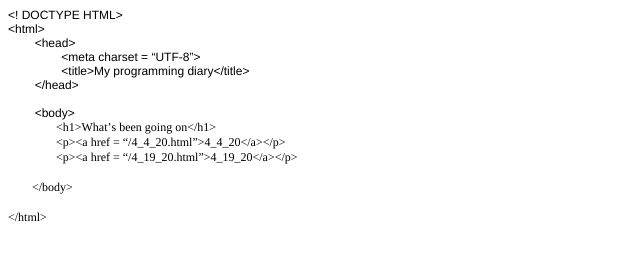
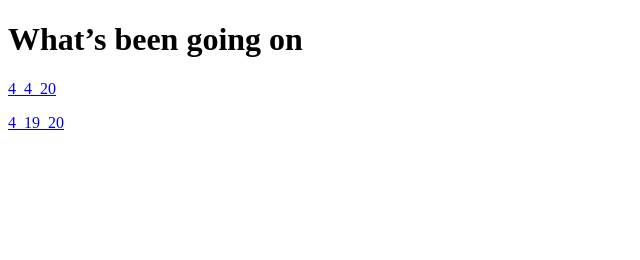
Before and after one commit to Wussell/Wussell.github.io, a plain HTML site: page index.html in a window 1280 px wide. Shown: the whole page, without its empty margins (0-640 px from the left). Drawn offline with Linux system fonts and the light colour scheme.

Commit message:
removed text edits superfluous html formatting

```diff
--- a/index.html
+++ b/index.html
@@ -1,36 +1,15 @@
-<!DOCTYPE html PUBLIC "-//W3C//DTD HTML 4.01//EN" "http://www.w3.org/TR/html4/strict.dtd">
+<!DOCTYPE HTML>
 <html>
 <head>
-  <meta http-equiv="Content-Type" content="text/html; charset=utf-8">
-  <meta http-equiv="Content-Style-Type" content="text/css">
-  <title></title>
-  <meta name="Generator" content="Cocoa HTML Writer">
-  <meta name="CocoaVersion" content="1671.5">
-  <style type="text/css">
-    p.p1 {margin: 0.0px 0.0px 0.0px 0.0px; line-height: 14.0px; font: 12.0px Helvetica; color: #000000; -webkit-text-stroke: #000000}
-    p.p2 {margin: 0.0px 0.0px 0.0px 0.0px; line-height: 14.0px; font: 12.0px Times; color: #000000; -webkit-text-stroke: #000000}
-    p.p3 {margin: 0.0px 0.0px 0.0px 0.0px; line-height: 14.0px; font: 12.0px Times; color: #000000; -webkit-text-stroke: #000000; min-height: 12.0px}
-    span.s1 {font-kerning: none}
-    span.Apple-tab-span {white-space:pre}
-  </style>
+  <meta charset = "UTF-8">
+  <title>My programming diary</title>
 </head>
+</span></p>
 <body>
-<p class="p1"><span class="s1">&lt;! DOCTYPE HTML&gt;</span></p>
-<p class="p1"><span class="s1">&lt;html&gt;</span></p>
-<p class="p1"><span class="s1"><span class="Apple-tab-span">	</span>&lt;head&gt;</span></p>
-<p class="p1"><span class="s1"><span class="Apple-tab-span">	</span><span class="Apple-tab-span">	</span>&lt;meta charset = “UTF-8”&gt;</span></p>
-<p class="p1"><span class="s1"><span class="Apple-tab-span">	</span><span class="Apple-tab-span">	</span>&lt;title&gt;My programming diary&lt;/title&gt;</span></p>
-<p class="p1"><span class="s1"><span class="Apple-tab-span">	</span>&lt;/head&gt;</span></p>
-<p class="p1"><span class="s1"><br>
-</span></p>
-<p class="p1"><span class="s1"><span class="Apple-tab-span">	</span>&lt;body&gt;</span></p>
-<p class="p2"><span class="s1"><span class="Apple-tab-span">	</span><span class="Apple-tab-span">	</span>&lt;h1&gt;What’s been going on&lt;/h1&gt;</span></p>
-<p class="p2"><span class="s1"><span class="Apple-tab-span">	</span><span class="Apple-tab-span">	</span>&lt;p&gt;&lt;a href = “/4_4_20.html”&gt;4_4_20&lt;/a&gt;&lt;/p&gt;</span></p>
-<p class="p2"><span class="s1"><span class="Apple-tab-span">	</span><span class="Apple-tab-span">	</span>&lt;p&gt;&lt;a href = “/4_19_20.html”&gt;4_19_20&lt;/a&gt;&lt;/p&gt;</span></p>
-<p class="p3"><span class="s1"></span><br></p>
-<p class="p2"><span class="s1"><span class="Apple-tab-span">	</span>&lt;/body&gt;</span></p>
-<p class="p2"><span class="s1"><br>
-</span></p>
-<p class="p2"><span class="s1">&lt;/html&gt;</span></p>
-</body>
+<h1>What’s been going on</h1>
+<p><a href = “/4_4_20.html”>4_4_20</a></p>
+		<p><a href = “/4_19_20.html”>4_19_20</a></p>
+
+	</body>
+
 </html>
```
